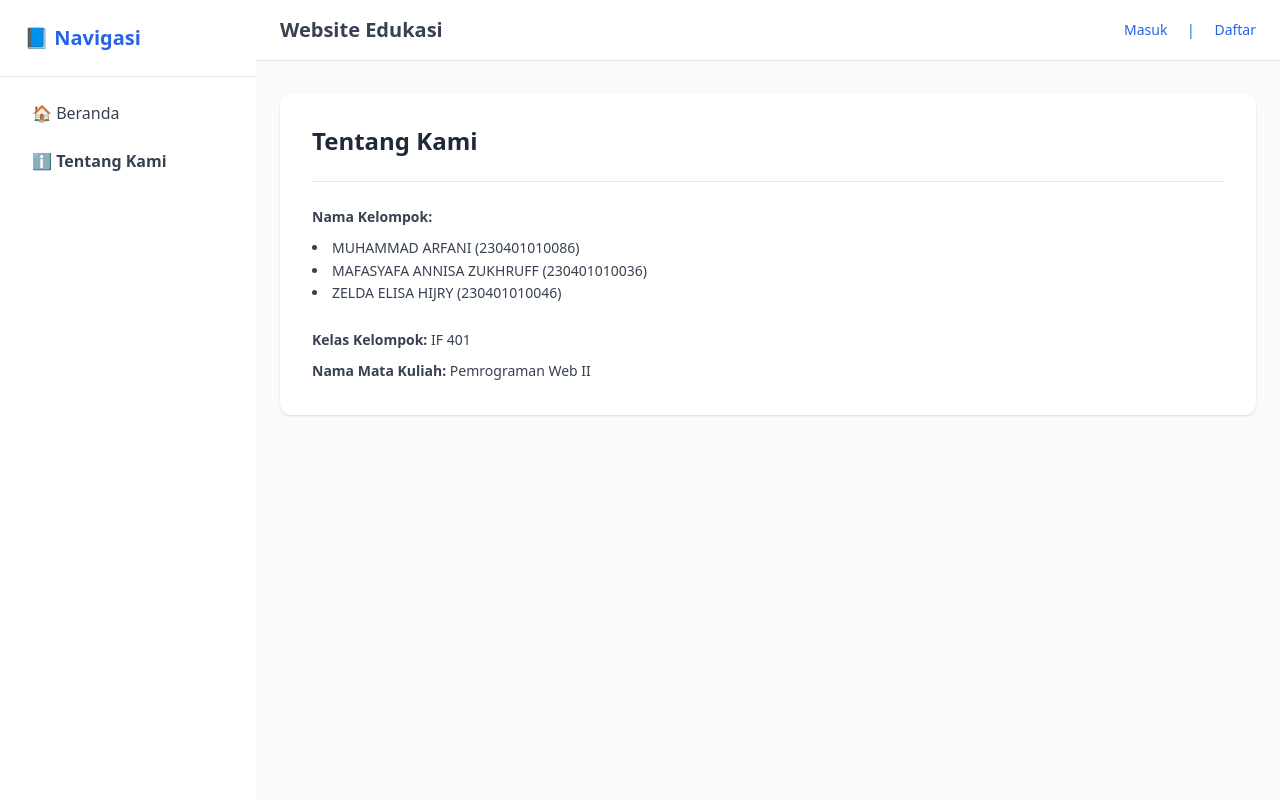
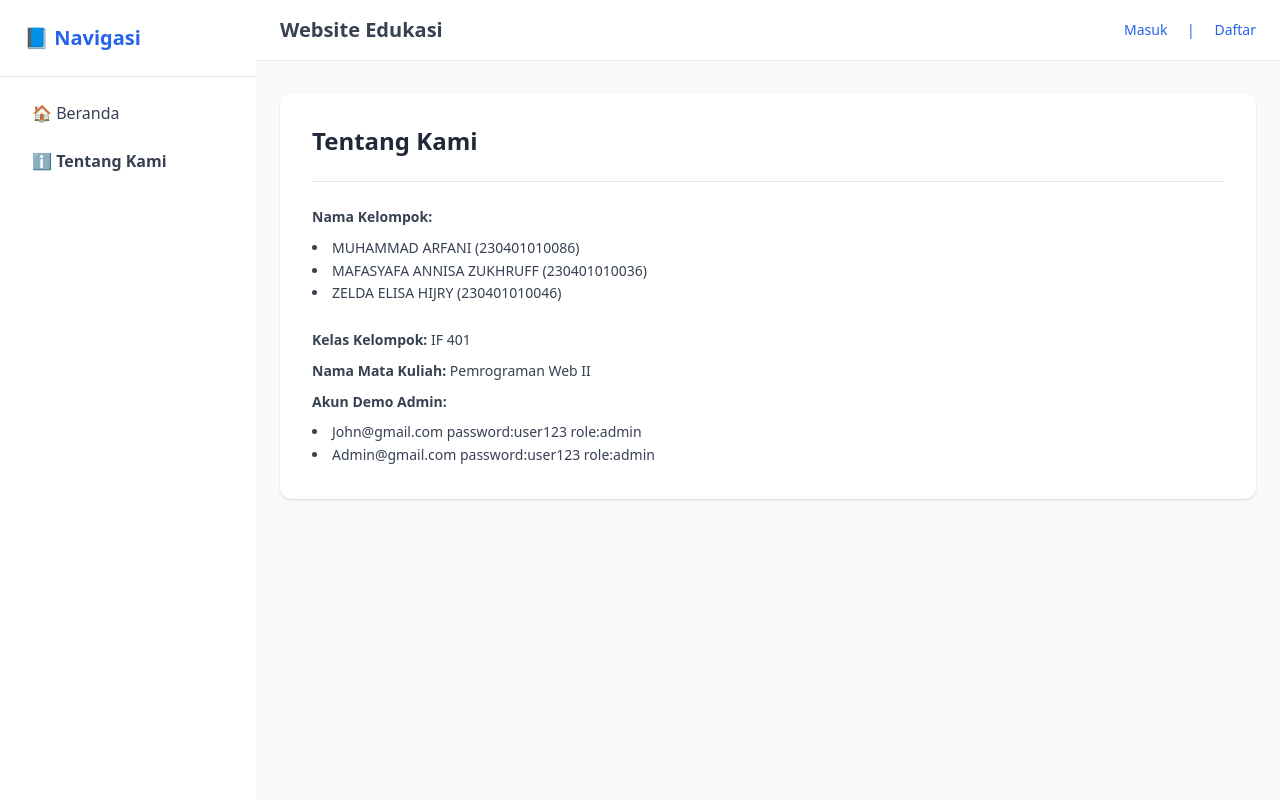
Before and after one commit to KuroKepi/web_edukasi, a CodeIgniter 4 app: the page made by app/Views/Guest/about.php in a window 1280 px wide. Run offline with PHP 8.4 and a stand-in for CodeIgniter, Linux system fonts and the light colour scheme; the template is opened without the code that fills it, so the values that code supplies are empty; some libraries are stand-ins or nearby versions.

Commit message:
add user information in about us

```diff
--- a/app/Views/Guest/about.php
+++ b/app/Views/Guest/about.php
@@ -1,11 +1,13 @@
 <!DOCTYPE html>
 <html lang="id">
+
 <head>
   <meta charset="UTF-8" />
-  <meta name="viewport" content="width=device-width, initial-scale=1.0"/>
+  <meta name="viewport" content="width=device-width, initial-scale=1.0" />
   <title>Tentang Kami</title>
   <script src="https://cdn.tailwindcss.com"></script>
 </head>
+
 <body class="bg-gray-100 font-sans">
 
   <div class="flex min-h-screen">
@@ -47,6 +49,12 @@
 
             <p class="pt-4"><strong>Kelas Kelompok:</strong> IF 401</p>
             <p><strong>Nama Mata Kuliah:</strong> Pemrograman Web II</p>
+
+            <p><strong>Akun Demo Admin:</strong></p>
+            <ul class="list-disc list-inside">
+              <li>John@gmail.com password:user123 role:admin</li>
+              <li>Admin@gmail.com password:user123 role:admin</li>
+            </ul>
           </div>
         </div>
       </div>
@@ -54,4 +62,5 @@
   </div>
 
 </body>
+
 </html>
```
Lines whose indentation alone changed are shown as unchanged.
